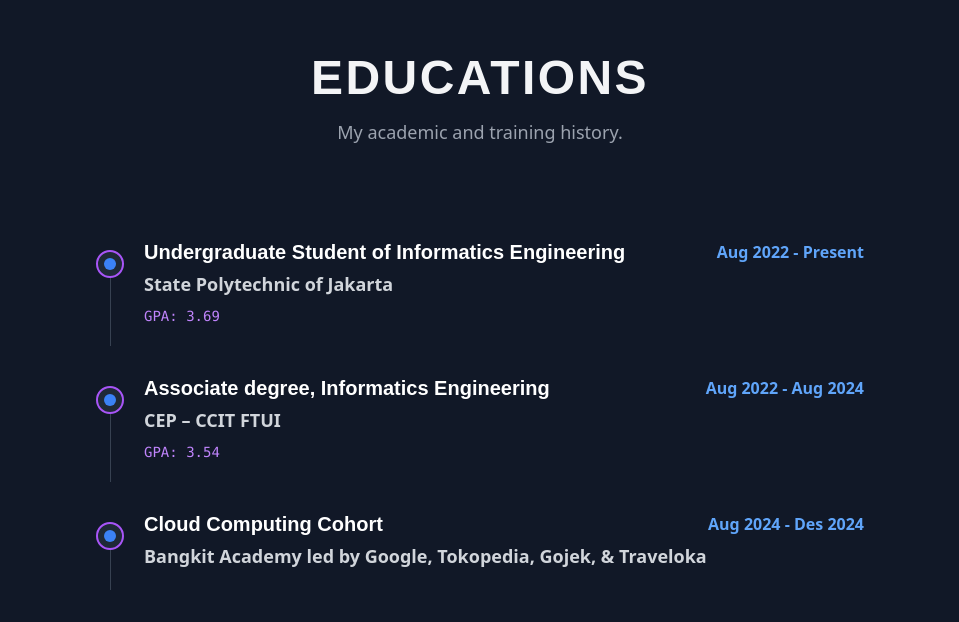
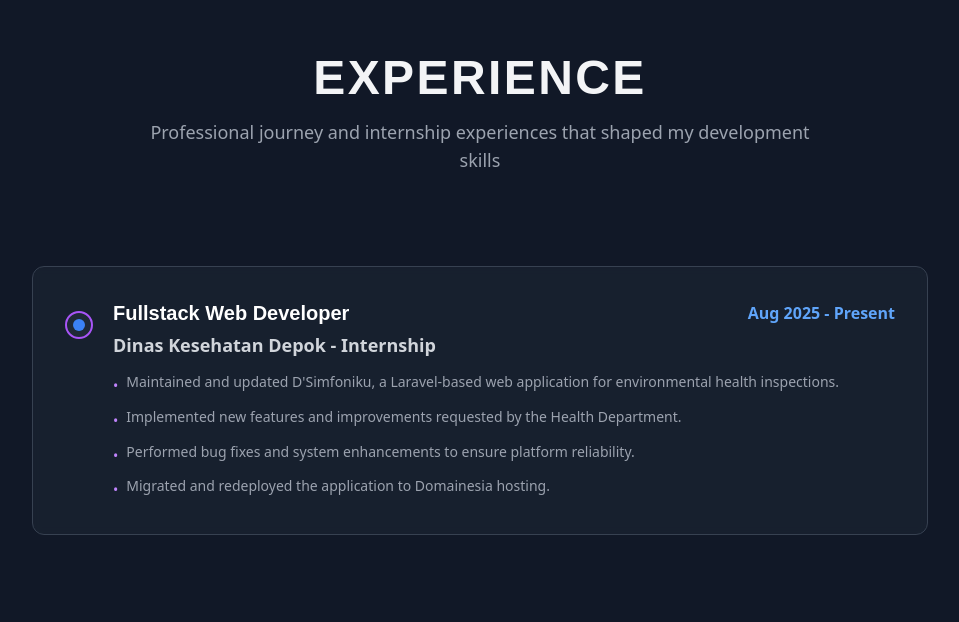
Before and after one commit to Farras8/portfolio-farras-yasyfa, a React (Vite) app: page / in a window 1280 px wide. Shown: the part 1770-2392 px from the top of the page, without its empty margins (160-1119 px from the left). Built offline with nearby package versions, Linux system fonts and the light colour scheme.

Commit message:
add experience

```diff
--- a/src/App.tsx
+++ b/src/App.tsx
@@ -4,6 +4,7 @@ import { BrowserRouter, Routes, Route } from 'react-router-dom';
 import Header from './components/Header';
 import Home from './components/Home';
 import About from './components/About';
+import Experience from './components/Experience';
 import Projects from './components/Projects';
 import Skills from './components/Skills';
 import Certificate from './components/Certificate';
@@ -24,6 +25,7 @@ const App: React.FC = () => {
               <>
                 <Home />
                 <About />
+                <Experience />
                 <Educations />
                 <Projects />
                 <Certificate />
--- /dev/null
+++ b/src/components/Experience.tsx
@@ -0,0 +1,143 @@
+// Experience.tsx
+import React, { useState, useEffect, useRef } from 'react';
+
+//============== UI COMPONENTS & HOOKS (SELF-CONTAINED) ==============
+// --- Custom Hook for Scroll Animations ---
+const useScrollAnimation = (threshold = 0.1) => {
+  const ref = useRef<HTMLElement>(null);
+  const [isVisible, setIsVisible] = useState(false);
+
+  useEffect(() => {
+    const observer = new IntersectionObserver(
+      ([entry]) => {
+        if (entry.isIntersecting) {
+          setIsVisible(true);
+          observer.unobserve(entry.target);
+        }
+      },
+      { threshold }
+    );
+    const currentRef = ref.current;
+    if (currentRef) observer.observe(currentRef);
+    return () => {
+      if (currentRef) observer.unobserve(currentRef);
+    };
+  }, [threshold]);
+
+  return [ref, isVisible] as const;
+};
+
+// --- AnimatedSection Component ---
+interface AnimatedSectionProps {
+  children: React.ReactNode;
+  id: string;
+  className?: string;
+}
+const AnimatedSection: React.FC<AnimatedSectionProps> = ({
+  children,
+  id,
+  className = '',
+}) => {
+  const [ref, isVisible] = useScrollAnimation();
+  return (
+    <section
+      ref={ref}
+      id={id}
+      className={`py-24 group ${className} ${isVisible ? 'is-visible' : ''}`}
+    >
+      {children}
+    </section>
+  );
+};
+
+// --- SectionHeader Component ---
+const SectionHeader: React.FC<{ title: string; subtitle: string }> = ({
+  title,
+  subtitle,
+}) => (
+  <div
+    className="text-center mb-16 child-animate"
+    style={{ transitionDelay: '100ms' }}
+  >
+    <h2 className="text-4xl md:text-5xl font-bold font-orbitron text-gray-100 uppercase tracking-wider">
+      {title}
+    </h2>
+    <p className="text-lg text-gray-400 mt-4 max-w-2xl mx-auto">{subtitle}</p>
+    <div className="w-24 h-1 bg-gradient-to-r from-blue-500 to-purple-500 mx-auto mt-6 rounded"></div>
+  </div>
+);
+
+// --- Experience Item Component ---
+interface ExperienceItemProps {
+  position: string;
+  company: string;
+  period: string;
+  responsibilities: string[];
+  isLast?: boolean;
+}
+const ExperienceItem: React.FC<ExperienceItemProps> = ({
+  position,
+  company,
+  period,
+  responsibilities,
+  isLast = false,
+}) => (
+  <div className="relative pl-8 sm:pl-12">
+    {!isLast && (
+      <div className="absolute left-3.5 top-5 h-full w-px bg-gray-700"></div>
+    )}
+    <div className="absolute left-0 top-3 h-7 w-7 bg-gray-800 border-2 border-purple-500 rounded-full flex items-center justify-center">
+      <div className="h-3 w-3 bg-blue-500 rounded-full"></div>
+    </div>
+    <div>
+      <div className="flex flex-col sm:flex-row sm:items-center sm:justify-between">
+        <h3 className="text-xl font-orbitron font-bold text-white">{position}</h3>
+        <p className="text-blue-400 font-semibold mt-1 sm:mt-0">{period}</p>
+      </div>
+      <p className="text-lg text-gray-300 font-semibold mt-1">{company}</p>
+      <ul className="mt-3 space-y-2">
+        {responsibilities.map((responsibility, index) => (
+          <li key={index} className="text-gray-400 text-sm leading-relaxed flex items-start">
+            <span className="text-purple-400 mr-2 mt-1">•</span>
+            {responsibility}
+          </li>
+        ))}
+      </ul>
+    </div>
+  </div>
+);
+
+//============== MAIN COMPONENT ==============
+const Experience = () => {
+  return (
+    <AnimatedSection id="experience" className="bg-gray-900">
+      <div className="container mx-auto px-6 lg:px-8 max-w-6xl">
+        <SectionHeader
+          title="Experience"
+          subtitle="Professional journey and internship experiences that shaped my development skills"
+        />
+        <div
+          className="max-w-4xl mx-auto child-animate"
+          style={{ transitionDelay: '200ms' }}
+        >
+          <div className="bg-gray-800/50 border border-gray-700 rounded-xl p-8 backdrop-blur-sm hover:shadow-2xl hover:shadow-purple-500/10 hover:border-purple-500 transition-all duration-300">
+            <ExperienceItem
+              position="Fullstack Web Developer"
+              company="Dinas Kesehatan Depok - Internship"
+              period="Aug 2025 - Present"
+              responsibilities={[
+                "Maintained and updated D'Simfoniku, a Laravel-based web application for environmental health inspections.",
+                "Implemented new features and improvements requested by the Health Department.",
+                "Performed bug fixes and system enhancements to ensure platform reliability.",
+                "Migrated and redeployed the application to Domainesia hosting."
+              ]}
+              isLast={true}
+            />
+          </div>
+        </div>
+      </div>
+    </AnimatedSection>
+  );
+};
+
+export default Experience;
```
